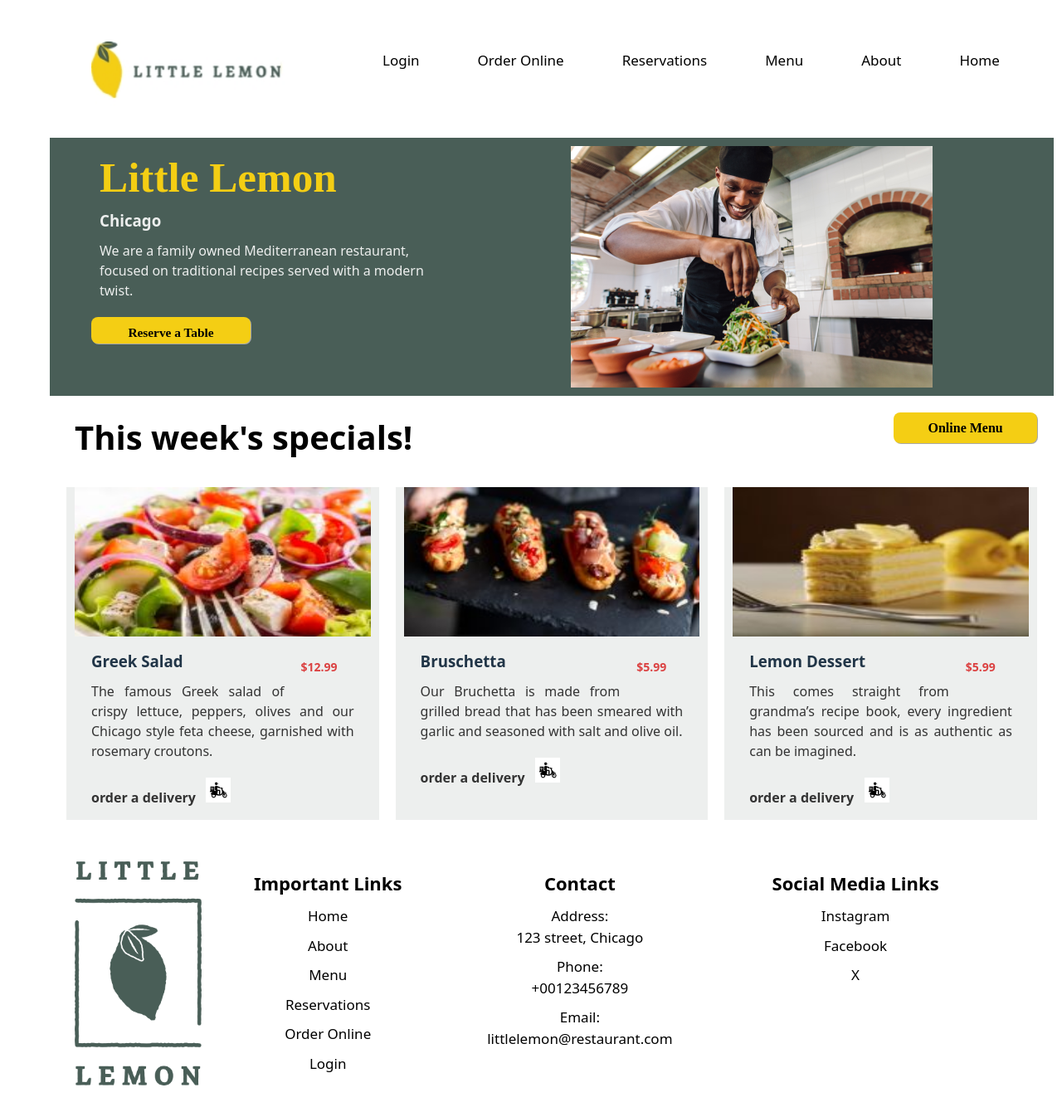
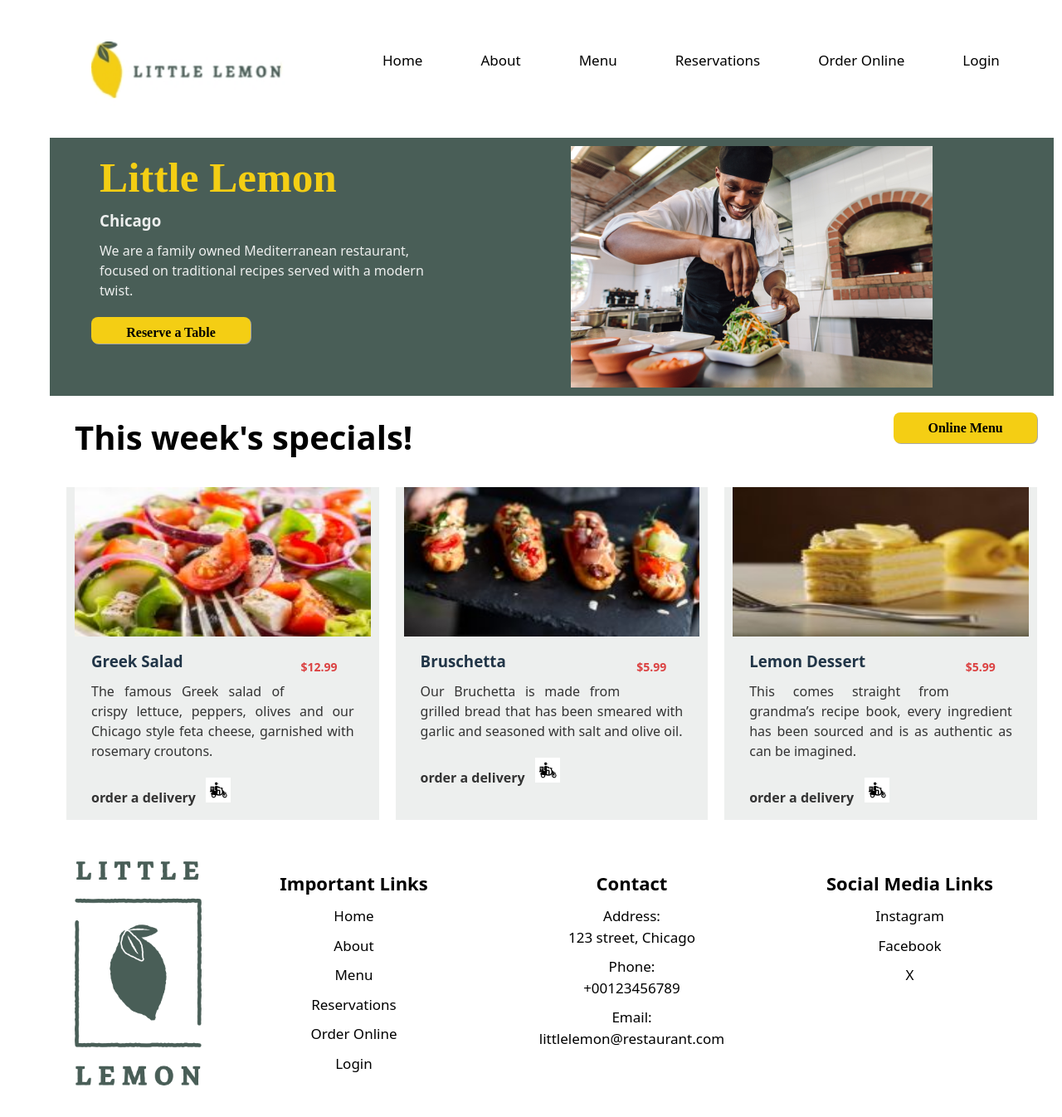
Before and after one commit to AsthaGupta92/Little-Lemon-Restaurant, a React (Vite) app: page / in a window 1280 px wide. Shown: the top 1346 px of the page at 83% size. Built offline with nearby package versions, Linux system fonts and the light colour scheme.

Commit message:
layout improved with css

```diff
--- a/src/App.css
+++ b/src/App.css
@@ -62,15 +62,14 @@ ul.nav-ul {
 list-style-type: none;
 margin:0;
 padding: 0;
-overflow: hidden;
 color: black;
 flex: 1;
-float: right;
+flex-direction: row-reverse;
 }
 
 li.nav-li {
+flex-direction: row;
 float: right;
-
 padding-top: 5px;
 margin: 5px;
 }
@@ -91,14 +90,20 @@ button.btn {
   border-radius: 12;
   font-family: karla;
   font-weight: bold;
-  font-size: 1.2vw;
+  font-size: 24;
   box-shadow: 1px 1px darkgray;
   float: left;
-  text-align: center;
+  text-align: top;
+
+}
+
+button.btn:hover {
+  color:#DB4242;
 }
 
 section.little-lemon {
   display: flex;
+  width: fit-content;
   flex-direction: row;
   background-color: #495E57;
   color: #EDEFEE;
@@ -161,6 +166,10 @@ button.menu-btn {
   font-size: 24;
   box-shadow: 1px 1px darkgray;
   float: right;
+}
+
+button.menu-btn:hover{
+  color: #DB4242;
 }
 
 section.items {
@@ -254,6 +263,7 @@ a {
 }
 
 li.contact-li {
+  flex: 1;
   font: karla;
   font-weight: normal;
   font-size: 17px;
@@ -261,6 +271,11 @@ li.contact-li {
 }
 
 img.footer-img{
+  flex: 1;
   height: 270px;
   width: 100%;
 }
+
+article.footer-link{
+  flex: 1;
+}
--- a/src/Footer.jsx
+++ b/src/Footer.jsx
@@ -6,7 +6,7 @@ return(
         <article>
             <img className='footer-img' src={asset} alt='image'/>
         </article>
-        <article>
+        <article className='footer-link'>
 <h4>Important Links</h4>
 <ul>
 <li className="links-li"><a href="">Home</a></li>
@@ -18,7 +18,7 @@ return(
  </ul>
  </article>
 
- <article>
+ <article className='footer-link'>
  <h4>Contact</h4>
  <ul>
 <li className="contact-li">Address:<br></br>123 street, Chicago</li>
@@ -27,7 +27,7 @@ return(
 </ul>
 </article>
 
-<article>
+<article className='footer-link'>
 <ul>
     <h4>Social Media Links</h4>
     <li className="social-li"><a href="">Instagram</a></li>
--- a/src/Header.jsx
+++ b/src/Header.jsx
@@ -12,12 +12,12 @@ const Header = () => {
 </article>
         <article className="nav">
             <ul className="nav-ul">
-                   <li className="nav-li"><a className="nav-a" href="">Home</a></li>
-                   <li className="nav-li"><a className="nav-a" href="">About</a></li>
-                   <li className="nav-li"><a className="nav-a" href="">Menu</a></li>
-                   <li className="nav-li"><a className="nav-a"href="">Reservations</a></li>
-                   <li className="nav-li"><a className="nav-a"href="">Order Online</a></li>
-                   <li className="nav-li"><a className="nav-a"href="">Login</a></li>
+                   <li className="nav-li"><a className="nav-a" href="">Login</a></li>
+                   <li className="nav-li"><a className="nav-a" href="">Order Online</a></li>
+                   <li className="nav-li"><a className="nav-a" href="">Reservations</a></li>
+                   <li className="nav-li"><a className="nav-a"href="">Menu</a></li>
+                   <li className="nav-li"><a className="nav-a"href="">About</a></li>
+                   <li className="nav-li"><a className="nav-a"href="">Home</a></li>
             </ul>
 
 
--- a/src/index.css
+++ b/src/index.css
@@ -49,10 +49,10 @@ button {
 button:hover {
   border-color: #646cff;
 }
-button:focus,
+/*button:focus,
 button:focus-visible {
   outline: 4px auto -webkit-focus-ring-color;
-}
+}*/
 
 @media (prefers-color-scheme: light) {
   :root {
```
